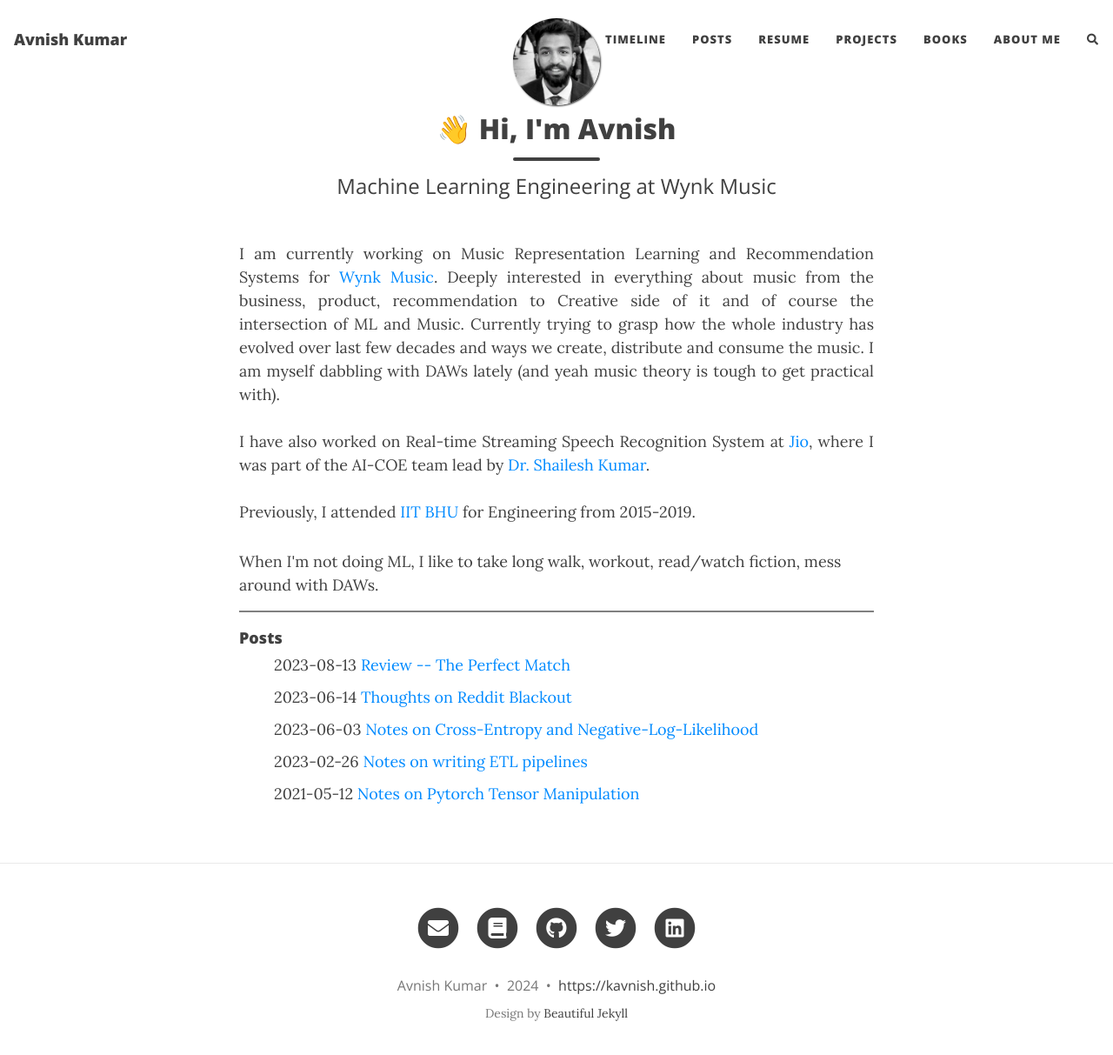
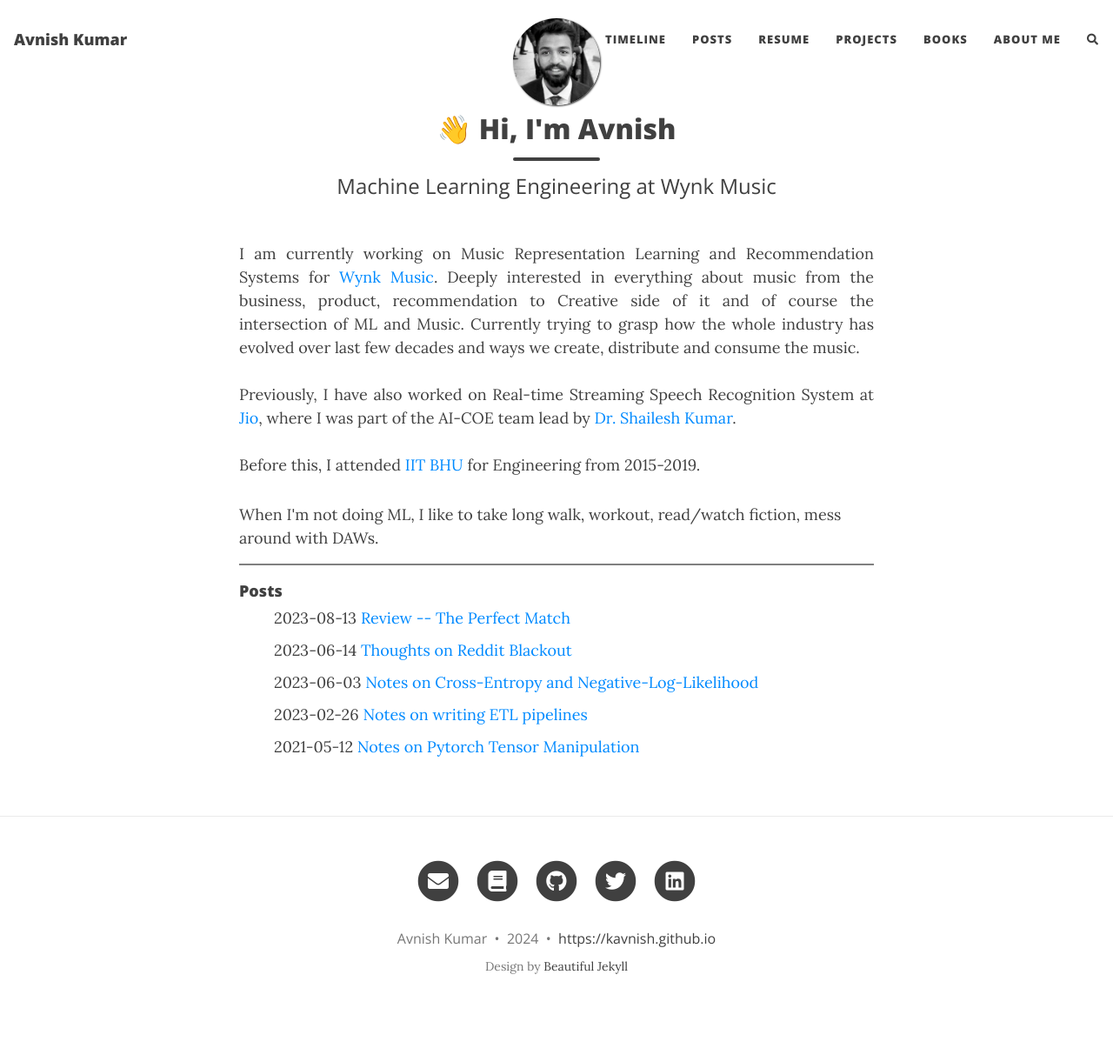
Before and after one commit to kavnish/kavnish.github.io, a Jekyll site: the page built from index.html, in a window 1280 px wide and 1226 px high. Shown: the top 1213 px of the window at 87% size. Built offline with Jekyll 4.4.1, drawn with Linux system fonts in a browser that asks for light colours; nearby versions of some CDN libraries; the list of posts is cut into pages by our own code; comment, search, counter and statistics services are not loaded.

Commit message:
a minor changes on homepage and resume

```diff
--- a/index.html
+++ b/index.html
@@ -9,13 +9,12 @@ use-site-title: true
     I am currently working on Music Representation Learning and Recommendation Systems for <a href = "https://wynk.in/music"> Wynk Music</a>.
     Deeply interested in everything about music from the business, product, recommendation to Creative side of it
     and of course the intersection of ML and Music. Currently trying to grasp how the whole industry has evolved over last
-    few decades and ways we create, distribute and consume the music. I am myself dabbling with DAWs lately (and yeah music theory
-    is tough to get practical with).
+    few decades and ways we create, distribute and consume the music.
     <br/><br/>
-    I have also worked on Real-time Streaming Speech Recognition System at <a href = "https://jiomeetpro.jio.com/home"> Jio</a>, where
+    Previously, I have also worked on Real-time Streaming Speech Recognition System at <a href = "https://jiomeetpro.jio.com/home"> Jio</a>, where
     I was part of the AI-COE team lead by <a href = "https://www.linkedin.com/in/shaileshk/"> Dr. Shailesh Kumar</a>.
     <br/><br/>
-    Previously, I attended <a href = "https://en.wikipedia.org/wiki/IIT_(BHU)_Varanasi"> IIT BHU </a> for Engineering from 2015-2019.
+    Before this, I attended <a href = "https://en.wikipedia.org/wiki/IIT_(BHU)_Varanasi"> IIT BHU </a> for Engineering from 2015-2019.
 </p>
 
 When I'm not doing ML, I like to take long walk, workout, read/watch fiction, mess around with DAWs.
```
Also changed, not shown: 1 other file.
